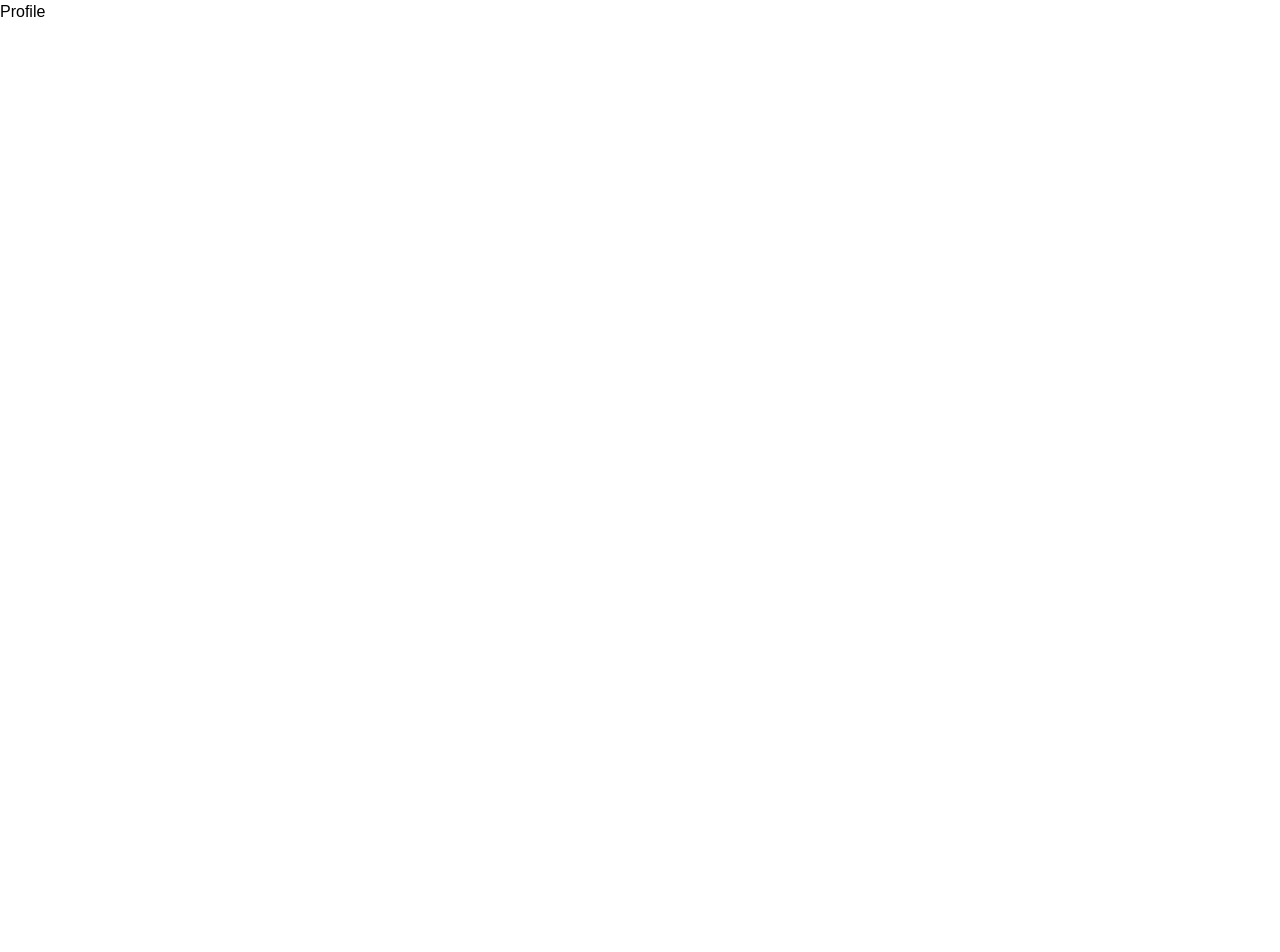
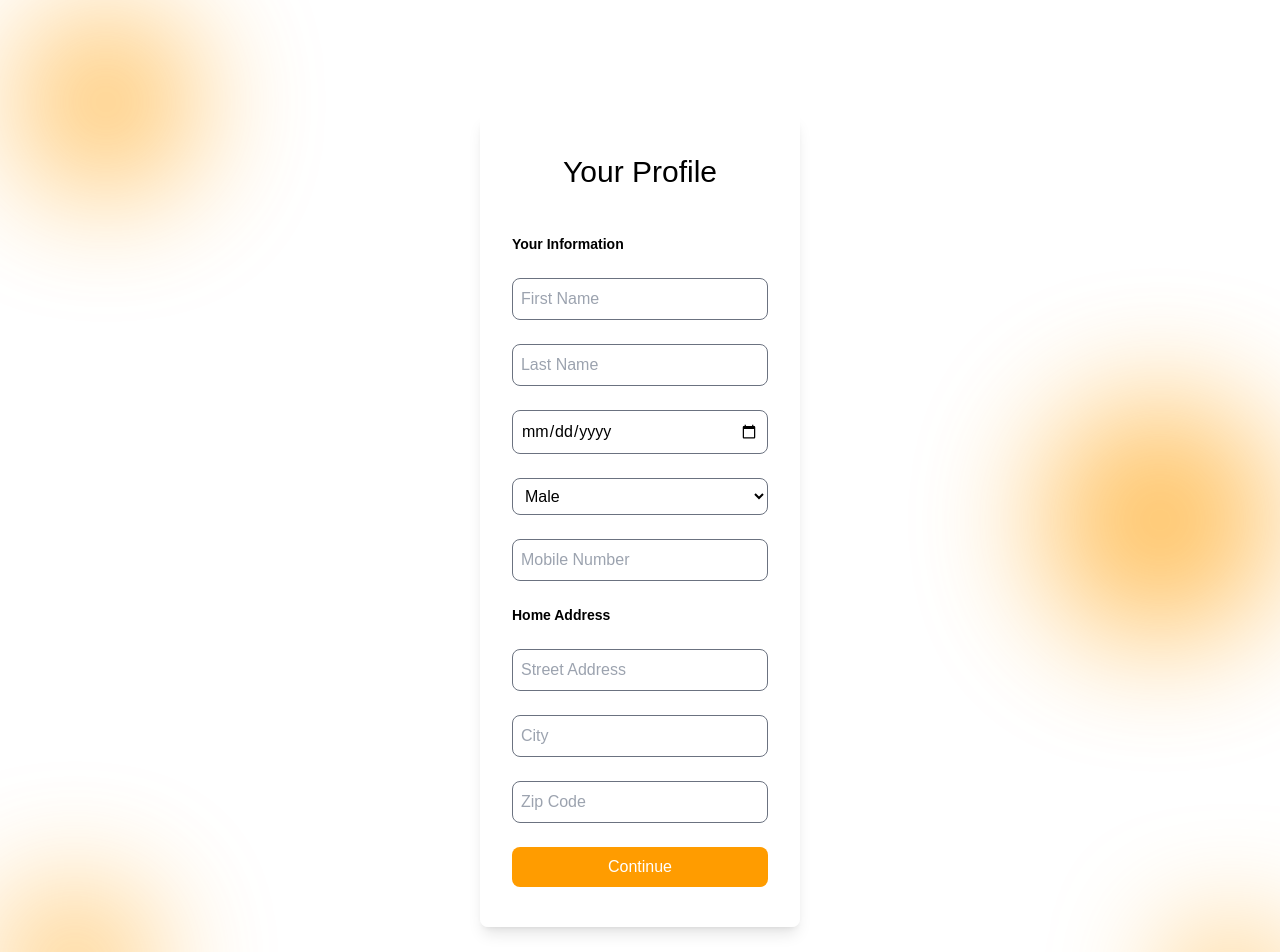
Before and after one commit to Tino1017/Eccormerce-Project, a React (Vite) app in the folder client/: page /Profile in a window 1280 px wide. Shown: the top 952 px of the page. Before the commit the page ends 800 px from the top, so only its background shows below. Built offline with nearby package versions, Linux system fonts and the light colour scheme.

Commit message:
second commit

```diff
--- a/client/package.json
+++ b/client/package.json
@@ -13,7 +13,8 @@
     "react": "^18.2.0",
     "react-dom": "^18.2.0",
     "react-icons": "^5.2.1",
-    "react-router-dom": "^6.23.1"
+    "react-router-dom": "^6.23.1",
+    "react-router-hash-link": "^2.4.3"
   },
   "devDependencies": {
     "@types/react": "^18.2.66",
--- a/client/src/Pages/SignUp/CreateAccount.jsx
+++ b/client/src/Pages/SignUp/CreateAccount.jsx
@@ -1,35 +1,50 @@
-import React from 'react';
-import { SquarePrimaryBtn } from '../../UI/SquarePrimaryBtn';
+import React from "react";
+import { SquarePrimaryBtn } from "../../UI/SquarePrimaryBtn";
 
 export const CreateAccount = () => {
-  const continueBtn = ['Continue','#']
-
-
-
+  const continueBtn = ["Continue", "/Email-Verification"];
 
   return (
     <>
-    <form action="submit" className='relative flex h-[95vh] items-center justify-center '>
-      <div className='relative z-[1] flex flex-col mx-auto text-center px-8 py-16 shadow-lg space-y-5 bg-white/65 rounded-lg' >
-        <h1 className='text-4xl font-medium mb-5'>Create Account</h1>
-        <div className='flex justify-center space-x-5 text-xs font-semibold pb-3'>
-          <button >Customer Account</button>
+      <form
+        action="submit"
+        id="create-account"
+        className="relative flex h-[95vh] items-center justify-center "
+      >
+        <div className="relative z-[1] flex flex-col mx-auto text-center px-8 py-16 shadow-lg space-y-5 bg-white/65 rounded-lg">
+          <h1 className="text-3xl font-medium mb-5">Create Account</h1>
+          <div className="flex justify-center space-x-5 text-xs font-semibold pb-3">
+            <button>Customer Account</button>
             <button>Shopper Account</button>
           </div>
-        <input type="email" placeholder='Email Address' className='bg-transparent border-[1.5px] rounded-lg p-2 border-gray-500  outline-none' required />
-        <input type="password" placeholder='Create Password' className='bg-transparent border-[1.5px] rounded-lg p-2 border-gray-500  outline-none' required/>
-        <input type="password" placeholder='Confirm Password'className='bg-transparent border-[1.5px] rounded-lg p-2 border-gray-500  outline-none'  required  />
+          <input
+            type="email"
+            placeholder="Email Address"
+            className="bg-transparent border-[1.5px] rounded-lg p-2 border-gray-500  outline-none"
+            required
+          />
+          <input
+            type="password"
+            placeholder="Create Password"
+            className="bg-transparent border-[1.5px] rounded-lg p-2 border-gray-500  outline-none"
+            required
+          />
+          <input
+            type="password"
+            placeholder="Confirm Password"
+            className="bg-transparent border-[1.5px] rounded-lg p-2 border-gray-500  outline-none"
+            required
+          />
           <SquarePrimaryBtn
             btnLabel={continueBtn[0]}
-        btnLink={continueBtn[1]}/>
+            btnLink={continueBtn[1]}
+          />
         </div>
         <div className="absolute top-3 left-4 z-0 bg-primary w-[180px] h-[180px] rounded-full blur-3xl opacity-60"></div>
         <div className="absolute top-30 right-0 bg-primary w-[240px] h-[240px] rounded-full blur-3xl opacity-60"></div>
         <div className="absolute bottom-0 right-0 bg-primary w-24 h-24 rounded-full blur-3xl"></div>
         <div className="absolute bottom-0 left-0 bg-primary w-[150px] h-[150px] rounded-full blur-3xl opacity-60"></div>
-
       </form>
-
     </>
-  )
-}
+  );
+};
--- a/client/src/Pages/SignUp/EmailVerified.jsx
+++ b/client/src/Pages/SignUp/EmailVerified.jsx
@@ -1,7 +1,7 @@
 import React from "react";
 import { SquarePrimaryBtn } from "../../UI/SquarePrimaryBtn";
 import { TransparentBtn } from "../../UI/TransparentBtn";
-import tick from './Assets/tick.svg';
+import tick from "./Assets/tick.svg";
 
 export const EmailVerified = () => {
   const homeBtn = ["Go To Home", "#"];
@@ -9,11 +9,11 @@ export const EmailVerified = () => {
 
   return (
     <div
-
       className="relative flex h-[95vh] items-center justify-center "
+      id="email-verified"
     >
       <div className="relative z-[1] flex flex-col mx-auto text-center px-5 py-12 shadow-lg space-y-5 bg-white/65 rounded-lg">
-        <h1 className="text-4xl font-medium mb-5">Email Verified</h1>
+        <h1 className="text-3xl font-medium mb-5">Email Verified</h1>
         <div className="flex justify-center py-3">
           <img src={tick} alt="" />
         </div>
@@ -25,7 +25,6 @@ export const EmailVerified = () => {
 
         <SquarePrimaryBtn btnLabel={homeBtn[0]} btnLink={homeBtn[1]} />
         <div className="flex justify-center items-center gap-x-2 text-primary">
-
           <TransparentBtn btnLabel={signInBtn[0]} btnLink={signInBtn[1]} />
         </div>
       </div>
--- a/client/src/Pages/SignUp/Profile.jsx
+++ b/client/src/Pages/SignUp/Profile.jsx
@@ -1,7 +1,36 @@
-import React from 'react'
+
+import React from 'react';
+import { SquarePrimaryBtn } from '../../UI/SquarePrimaryBtn';
 
 export const Profile = () => {
+  const continueBtn = ['Continue','/Upload-Picture']
   return (
-    <div>Profile</div>
+    <form action="submit" className='relative flex h-[130vh] items-center justify-center' id='profile'>
+    <div className='relative z-[1] flex flex-col mx-auto text-center px-8 py-10 shadow-lg space-y-6 bg-white/65 rounded-lg' >
+      <h1 className='text-3xl font-medium mb-5'>Your Profile</h1>
+      <p className='text-left text-sm font-bold'>Your Information</p>
+      <input type="text" placeholder='First Name' className='bg-transparent border-[1.5px] rounded-lg p-2 border-gray-500  outline-none' required />
+      <input type="text" placeholder='Last Name' className='bg-transparent border-[1.5px] rounded-lg p-2 border-gray-500  outline-none' required/>
+      <input type="date" placeholder='Date Birth' className='bg-transparent border-[1.5px] rounded-lg p-2 border-gray-500  outline-none' required />
+      <select  placeholder='Gender' name="" className='bg-transparent border-[1.5px] rounded-lg p-2 border-gray-500  outline-none' id="">
+        <option value="">Male</option>
+        <option value="">Female</option>
+        <option value="">Other</option>
+      </select>
+      <input type="tel" placeholder='Mobile Number' className='bg-transparent border-[1.5px] rounded-lg p-2 border-gray-500  outline-none' name="" id="" />
+      <p className='text-left text-sm font-bold'>Home Address</p>
+      <input type="text" placeholder='Street Address' className='bg-transparent border-[1.5px] rounded-lg p-2 border-gray-500  outline-none' required />
+      <input type="text" placeholder='City' className='bg-transparent border-[1.5px] rounded-lg p-2 border-gray-500  outline-none' required/>
+      <input type="text" placeholder='Zip Code' className='bg-transparent border-[1.5px] rounded-lg p-2 border-gray-500  outline-none ' required />
+      <SquarePrimaryBtn
+      btnLabel={continueBtn[0]}
+      btnLink={continueBtn[1]}/>
+    </div>
+    <div className="absolute top-3 left-4 z-0 bg-primary w-[180px] h-[180px] rounded-full blur-3xl opacity-60"></div>
+    <div className="absolute top-30 right-0 bg-primary w-[240px] h-[240px] rounded-full blur-3xl opacity-60"></div>
+    <div className="absolute bottom-0 right-0 bg-primary w-24 h-24 rounded-full blur-3xl"></div>
+    <div className="absolute bottom-0 left-0 bg-primary w-[150px] h-[150px] rounded-full blur-3xl opacity-60"></div>
+
+  </form>
   )
 }
--- a/client/src/Pages/SignUp/UploadPicture.jsx
+++ b/client/src/Pages/SignUp/UploadPicture.jsx
@@ -13,7 +13,7 @@ export const UploadPicture = () => {
     <div
 
       className="relative flex h-[95vh] items-center justify-center "
-    >
+    id="upload-picture">
       <div className="relative z-[1] flex flex-col mx-auto text-center px-8 py-12 shadow-lg space-y-5 bg-white/65 rounded-lg">
         <h1 className="text-4xl font-medium mb-5">Profile Picture</h1>
         <div className="relative flex justify-center py-3">
--- a/client/src/Pages/SignUp/VerificationFail.jsx
+++ b/client/src/Pages/SignUp/VerificationFail.jsx
@@ -3,16 +3,16 @@ import { SquarePrimaryBtn } from "../../UI/SquarePrimaryBtn";
 import fail from './Assets/fail.svg';
 
 export const VerificationFail = () => {
-  const tryAgainBtn = ["Try Again", "#"];
+  const tryAgainBtn = ["Try Again", "/Email-Verification"];
 
 
   return (
     <div
 
       className="relative flex h-[95vh] items-center justify-center "
-    >
+    id="verification-fail">
       <div className="relative z-[1] flex flex-col mx-auto text-center px-4 py-12 shadow-lg space-y-5 bg-white/65 rounded-lg">
-        <h1 className="text-4xl font-medium mb-5">Email Verified</h1>
+        <h1 className="text-3xl font-medium mb-5">Email Verified</h1>
         <div className="flex justify-center py-3">
           <img src={fail} alt="" />
         </div>
--- a/client/src/UI/PrimaryBtn.jsx
+++ b/client/src/UI/PrimaryBtn.jsx
@@ -1,14 +1,15 @@
 import React from "react";
+import {HashLink as Link} from 'react-router-hash-link';
 
 export const PrimaryBtn = ({btnLabel,btnLink}) => {
   return (
     <>
-      <a
-        href={btnLink}
+      <Link
+        to={btnLink}
         className="bg-primary py-1 px-3 text-white  rounded-2xl hover:opacity-70 active:scale-50 duration-500"
       >
     {btnLabel}
-      </a>
+      </Link>
     </>
   );
 };
--- a/client/src/UI/SecondaryBtn.jsx
+++ b/client/src/UI/SecondaryBtn.jsx
@@ -1,14 +1,16 @@
 import React from "react";
+import {HashLink as Link} from 'react-router-hash-link';
+
 
 export const SecondaryBtn = ({ btnLink, btnLabel }) => {
   return (
     <>
-      <a
-        href={btnLink}
+      <Link
+        to={btnLink}
         className="border border-primary py-1 px-3 rounded-2xl text-primary  hover:opacity-70 active:scale-50 duration-500"
       >
         {btnLabel}
-      </a>
+      </Link>
     </>
   );
 };
--- a/client/src/UI/SquarePrimaryBtn.jsx
+++ b/client/src/UI/SquarePrimaryBtn.jsx
@@ -1,14 +1,15 @@
 import React from "react";
+import {HashLink as Link} from 'react-router-hash-link';
 
 export const SquarePrimaryBtn = ({btnLabel,btnLink}) => {
   return (
     <>
-      <a
-        href={btnLink}
+      <Link
+        to={btnLink}
         className="bg-primary py-2 px-24 text-white  rounded-lg  hover:opacity-70 active:scale-50 duration-500"
       >
     {btnLabel}
-      </a>
+      </Link>
     </>
   );
 };
--- a/client/src/UI/TransparentBtn.jsx
+++ b/client/src/UI/TransparentBtn.jsx
@@ -1,9 +1,12 @@
-import React from 'react'
+import React from "react";
+import { HashLink as Link } from "react-router-hash-link";
 
-export const TransparentBtn = ({btnLabel,btnLink}) => {
+export const TransparentBtn = ({ btnLabel, btnLink }) => {
   return (
     <>
-    <a href={btnLink} className='text-primary font-semibold'>{btnLabel}</a>
+      <Link to={btnLink} className="text-primary font-semibold">
+        {btnLabel}
+      </Link>
     </>
-  )
-}
+  );
+};
```
Also changed, not shown: client/src/Pages/SignUp/EmailVerification.jsx (+10 -7 lines), 1 other file (tests, documents, lock files or other folders). Lines whose indentation alone changed are shown as unchanged.
